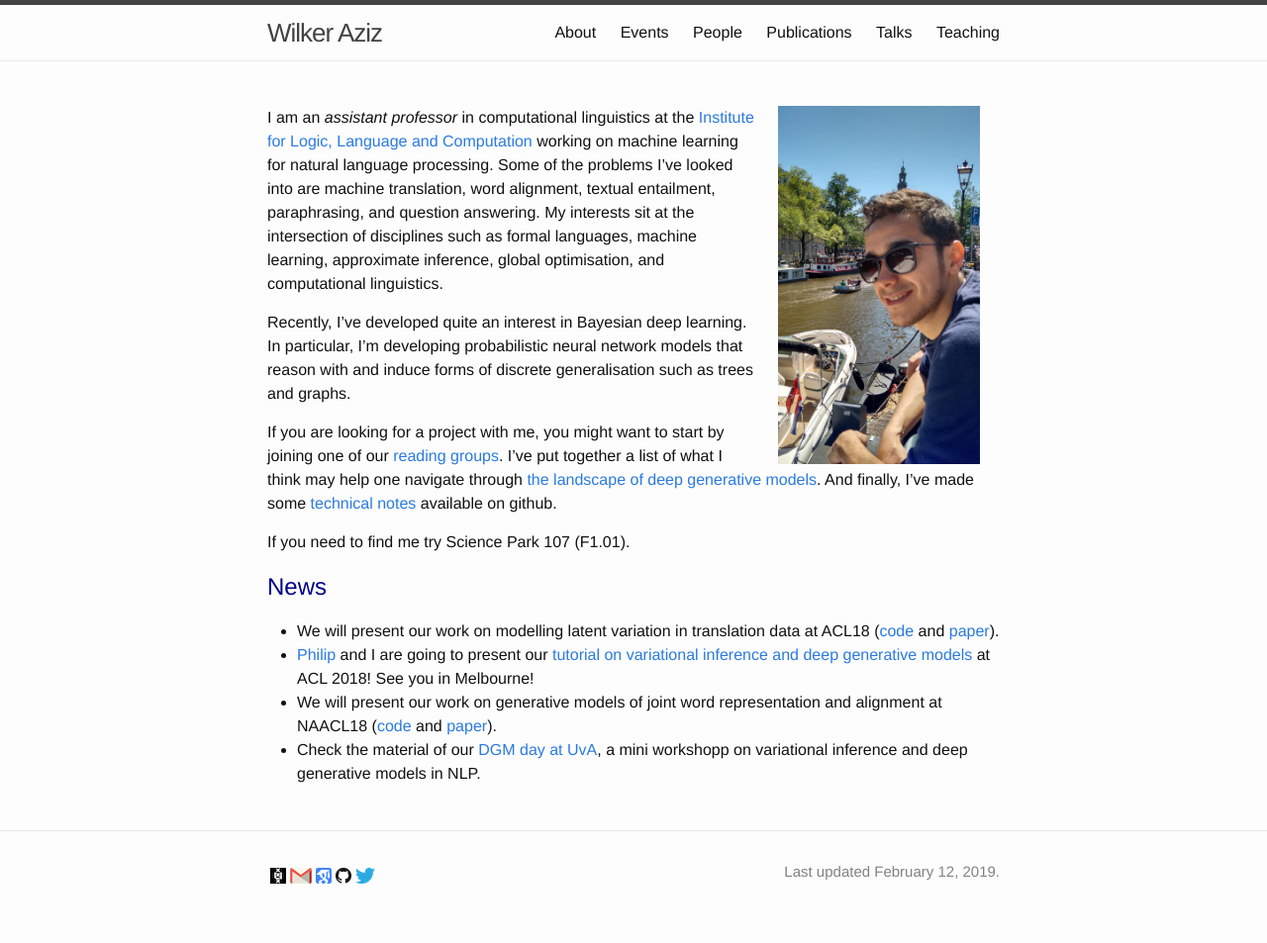
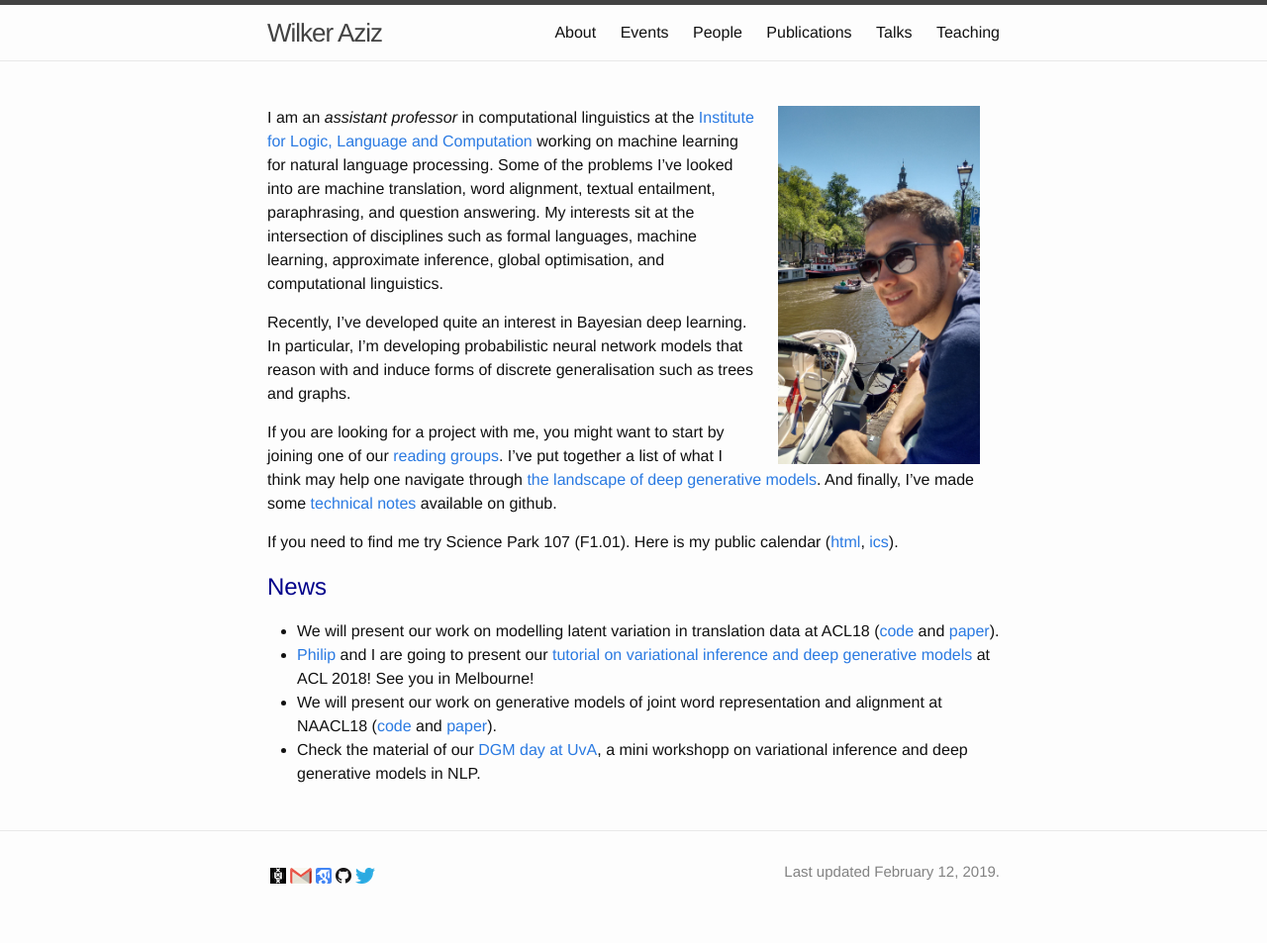
Before and after one commit to wilkeraziz/oldsite, a Jekyll site: the page built from index.md, in a window 1280 px wide. Shown: the whole page at 99% size. Built offline with Jekyll 4.4.1, drawn with Linux system fonts in a browser that asks for light colours.

Commit message:
public calendar

```diff
--- a/index.md
+++ b/index.md
@@ -15,7 +15,7 @@ Recently, I've developed quite an interest in Bayesian deep learning. In particu
 If you are looking for a project with me, you might want to start by joining one of our [reading groups](events). I've put together a list of what I think may help one navigate through [the landscape of deep generative models](pages/landscape). And finally, I've made some [technical notes](//github.com/wilkeraziz/notes/tree/master/machine-learning) available on github.
 
 
-If you need to find me try Science Park 107 (F1.01).
+If you need to find me try Science Park 107 (F1.01). Here is my public calendar ([html](https://webmail.uva.nl/owa/calendar/01cc2333efd245efb61b61c4d4dfec9d@uva.nl/186f107e6a9e46dfa8780523c8500aec13915216191709894801/calendar.html), [ics](https://webmail.uva.nl/owa/calendar/01cc2333efd245efb61b61c4d4dfec9d@uva.nl/186f107e6a9e46dfa8780523c8500aec13915216191709894801/calendar.ics)).
 
 ## <span style="color:darkblue">News </span>
 
```
